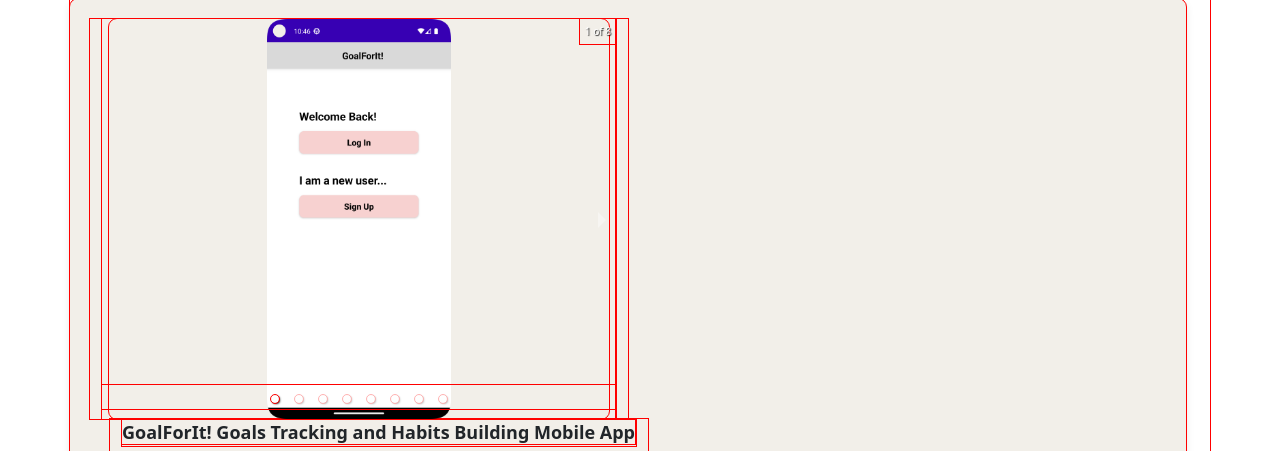
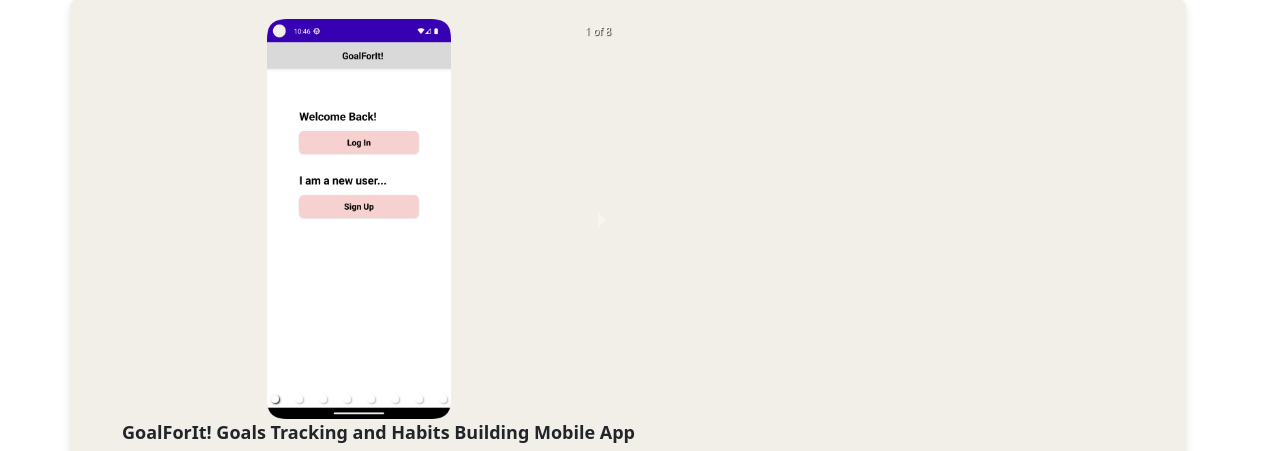
Before and after one commit to YutongDaisyHe/YutongDaisyHe.github.io, a Gatsby site: page /projects in a window 1280 px wide. Shown: the part 170-621 px from the top of the page. Built offline with nearby package versions, Linux system fonts and the light colour scheme; Gatsby itself is replaced by a stand-in of ours.

Commit message:
removed outline

```diff
--- a/src/styles/projects.css
+++ b/src/styles/projects.css
@@ -1,6 +1,6 @@
-* {
-    outline: 1px solid red;
-}
+/** {*/
+/*    outline: 1px solid red;*/
+/*}*/
 
 .container {
     margin-top: 20px;
```
